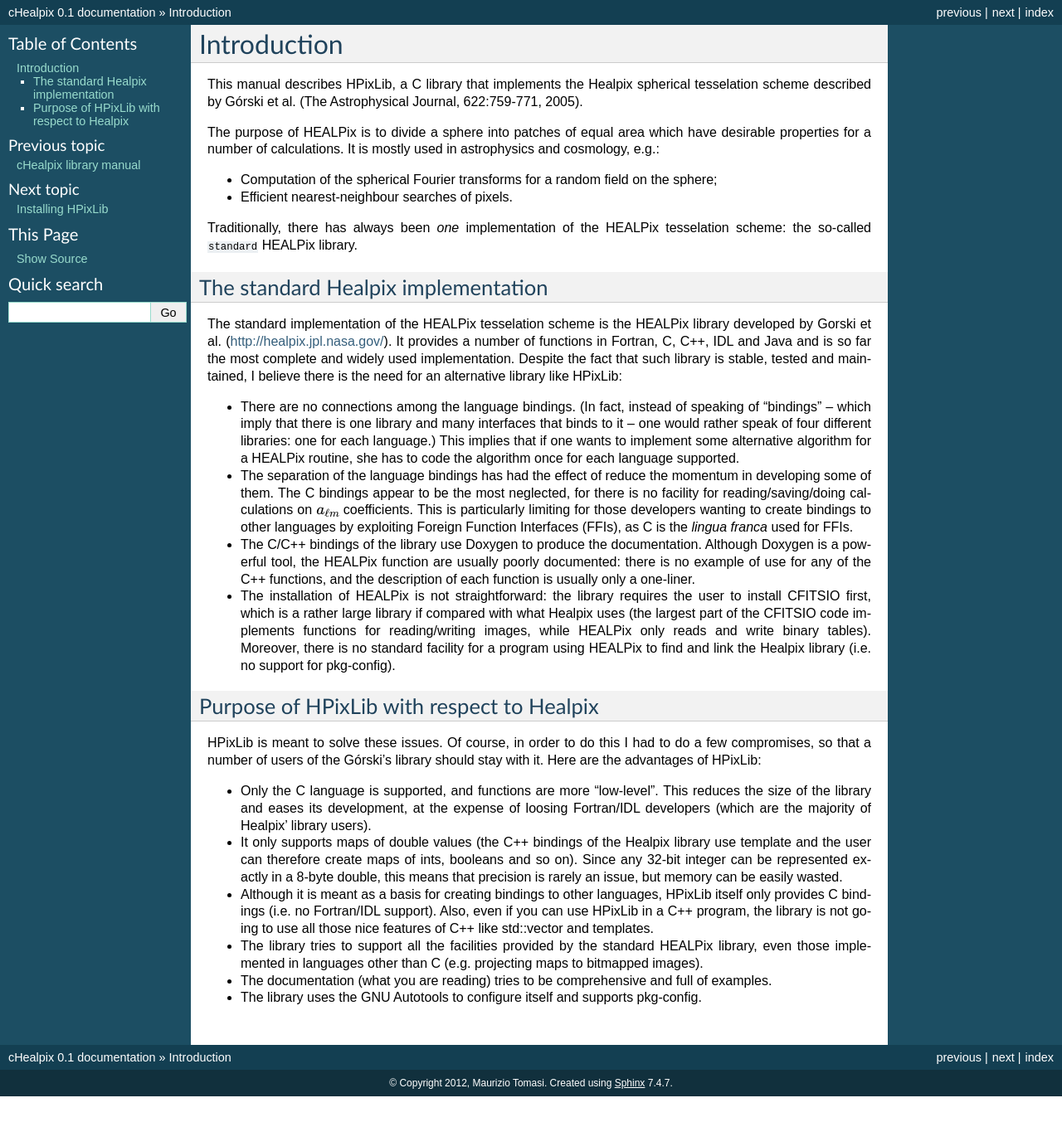
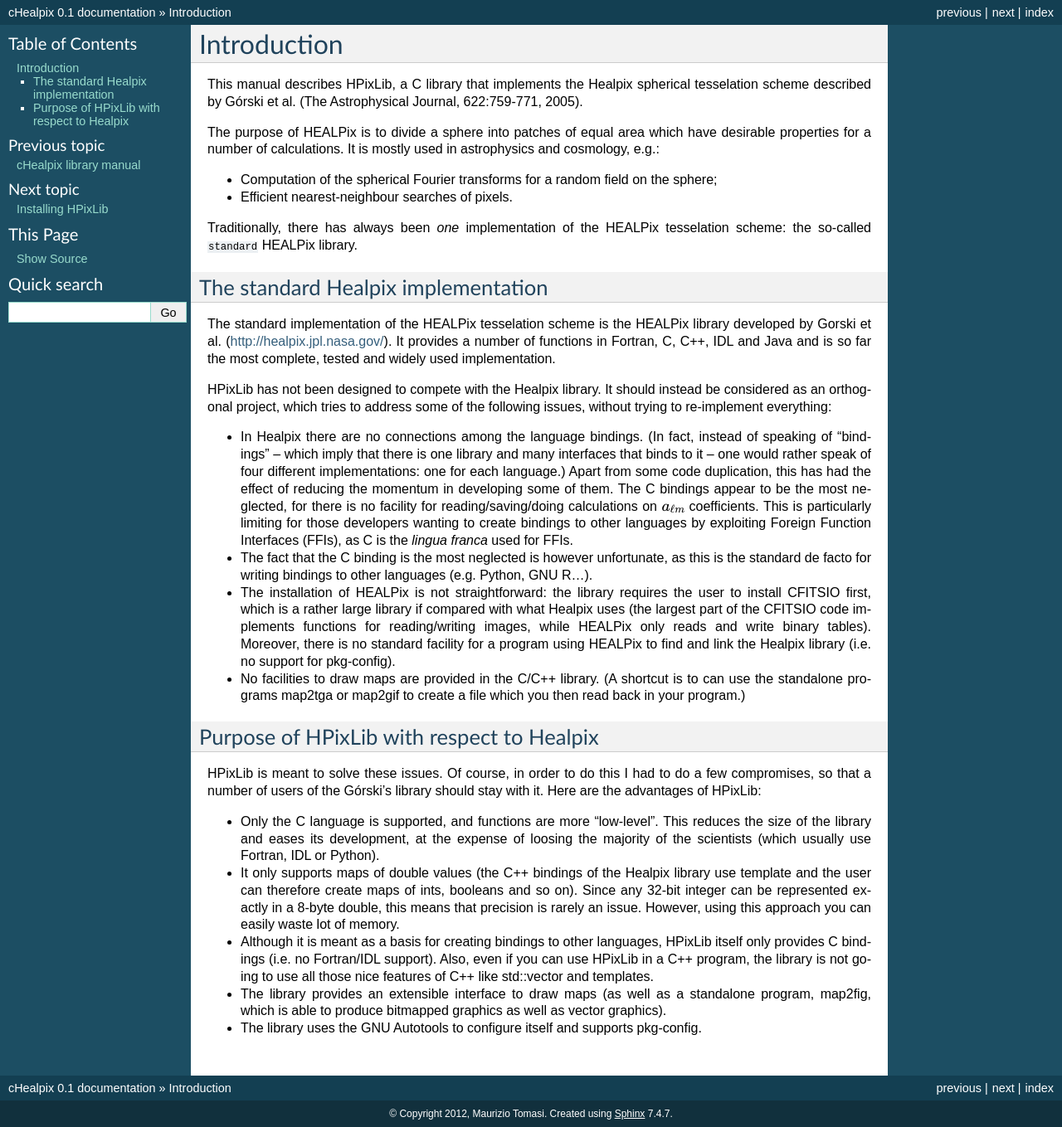
Before and after one commit to ziotom78/HPixLib, a Sphinx documentation site: the page built from doc/source/introduction.rst, in a window 1280 px wide. Shown: the whole page at 83% size. Built offline with Sphinx 7.4.7, drawn with Linux system fonts in a browser that asks for light colours; formulas are drawn with MathJax 3; before the commit the page ends 1322 px from its top, so only the background shows below that.

Commit message:
Better text explaining why HPixLib has been created

```diff
--- a/doc/source/introduction.rst
+++ b/doc/source/introduction.rst
@@ -23,33 +23,30 @@ The standard Healpix implementation
 The standard implementation of the HEALPix tesselation scheme is the
 HEALPix library developed by Gorski et al.
 (http://healpix.jpl.nasa.gov/). It provides a number of functions in
-Fortran, C, C++, IDL and Java and is so far the most complete and
-widely used implementation. Despite the fact that such library is
-stable, tested and maintained, I believe there is the need for an
-alternative library like HPixLib:
+Fortran, C, C++, IDL and Java and is so far the most complete, tested
+and widely used implementation.
 
-* There are no connections among the language bindings. (In fact,
-  instead of speaking of "bindings" -- which imply that there is one
-  library and many interfaces that binds to it -- one would rather
-  speak of four different libraries: one for each language.) This
-  implies that if one wants to implement some alternative algorithm
-  for a HEALPix routine, she has to code the algorithm once for each
-  language supported.
+HPixLib has not been designed to compete with the Healpix library. It
+should instead be considered as an orthogonal project, which tries to
+address some of the following issues, without trying to re-implement
+everything:
 
-* The separation of the language bindings has had the effect of reduce
-  the momentum in developing some of them. The C bindings appear to be
-  the most neglected, for there is no facility for
+* In Healpix there are no connections among the language bindings. (In
+  fact, instead of speaking of "bindings" -- which imply that there is
+  one library and many interfaces that binds to it -- one would rather
+  speak of four different implementations: one for each language.)
+  Apart from some code duplication, this has had the effect of
+  reducing the momentum in developing some of them. The C bindings
+  appear to be the most neglected, for there is no facility for
   reading/saving/doing calculations on :math:`a_{\ell m}`
   coefficients. This is particularly limiting for those developers
   wanting to create bindings to other languages by exploiting Foreign
   Function Interfaces (FFIs), as C is the *lingua franca* used for
   FFIs.
 
-* The C/C++ bindings of the library use Doxygen to produce the
-  documentation. Although Doxygen is a powerful tool, the HEALPix
-  function are usually poorly documented: there is no example of use
-  for any of the C++ functions, and the description of each function
-  is usually only a one-liner.
+* The fact that the C binding is the most neglected is however
+  unfortunate, as this is the standard de facto for writing bindings
+  to other languages (e.g. Python, GNU R...).
 
 * The installation of HEALPix is not straightforward: the library
   requires the user to install CFITSIO first, which is a rather large
@@ -58,6 +55,10 @@ alternative library like HPixLib:
   HEALPix only reads and write binary tables). Moreover, there is no
   standard facility for a program using HEALPix to find and link the
   Healpix library (i.e. no support for pkg-config).
+
+* No facilities to draw maps are provided in the C/C++ library. (A
+  shortcut is to can use the standalone programs map2tga or map2gif to
+  create a file which you then read back in your program.)
 
 Purpose of HPixLib with respect to Healpix
 ------------------------------------------
@@ -69,14 +70,15 @@ HPixLib:
 
 * Only the C language is supported, and functions are more
   "low-level". This reduces the size of the library and eases its
-  development, at the expense of loosing Fortran/IDL developers (which
-  are the majority of Healpix' library users).
+  development, at the expense of loosing the majority of the
+  scientists (which usually use Fortran, IDL or Python).
 
 * It only supports maps of double values (the C++ bindings of the
   Healpix library use template and the user can therefore create maps
   of ints, booleans and so on). Since any 32-bit integer can be
   represented exactly in a 8-byte double, this means that precision is
-  rarely an issue, but memory can be easily wasted.
+  rarely an issue. However, using this approach you can easily waste
+  lot of memory.
 
 * Although it is meant as a basis for creating bindings to other
   languages, HPixLib itself only provides C bindings (i.e. no
@@ -84,12 +86,9 @@ HPixLib:
   program, the library is not going to use all those nice features of
   C++ like std::vector and templates.
 
-* The library tries to support all the facilities provided by the
-  standard HEALPix library, even those implemented in languages other
-  than C (e.g. projecting maps to bitmapped images).
-
-* The documentation (what you are reading) tries to be comprehensive
-  and full of examples.
+* The library provides an extensible interface to draw maps (as well
+  as a standalone program, map2fig, which is able to produce bitmapped
+  graphics as well as vector graphics).
 
 * The library uses the GNU Autotools to configure itself and supports
   pkg-config.
```
Also changed, not shown: doc/source/drawing.rst (+9 -7 lines).
